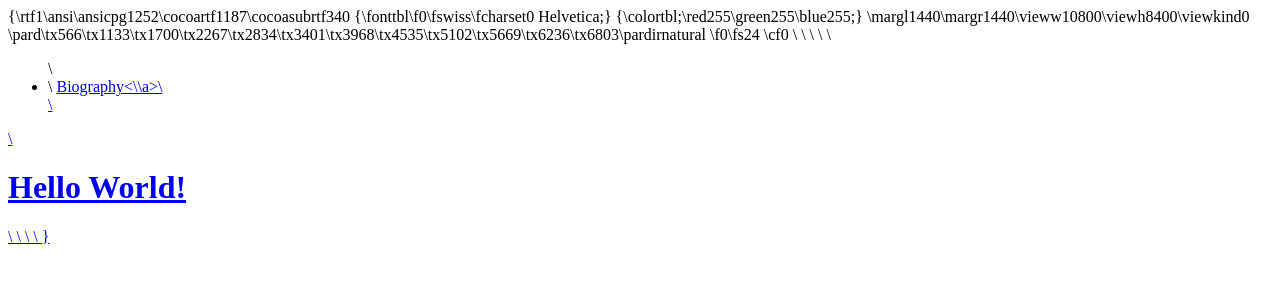
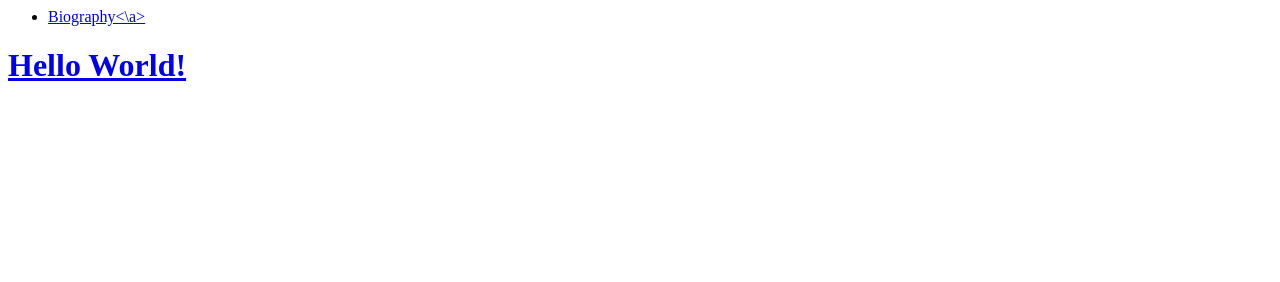
Before and after one commit to jesuspegueros/mysite, a plain HTML site: page index.html in a window 1280 px wide. Drawn offline with Linux system fonts and the light colour scheme.

Commit message:
Update index.html

```diff
--- a/index.html
+++ b/index.html
@@ -1,21 +1,13 @@
-{\rtf1\ansi\ansicpg1252\cocoartf1187\cocoasubrtf340
-{\fonttbl\f0\fswiss\fcharset0 Helvetica;}
-{\colortbl;\red255\green255\blue255;}
-\margl1440\margr1440\vieww10800\viewh8400\viewkind0
-\pard\tx566\tx1133\tx1700\tx2267\tx2834\tx3401\tx3968\tx4535\tx5102\tx5669\tx6236\tx6803\pardirnatural
-
-\f0\fs24 \cf0 <html>\
-<head>\
-<title>Hello World in Git</title>\
-</head>\
-<body>\
-<ul>\
-<li>\
-<a href="bio.html">Biography<\\a>\
-</li>\
-</ul>\
-<h1>Hello World!</h1>\
-</body>\
-</html>\
-\
-}
+ <html>
+<head>
+<title>Hello World in Git</title>
+</head>
+<body>
+<ul>
+<li>
+<a href="bio.html">Biography<\a>
+</li>
+</ul>
+<h1>Hello World!</h1>
+</body>
+</html>
```
